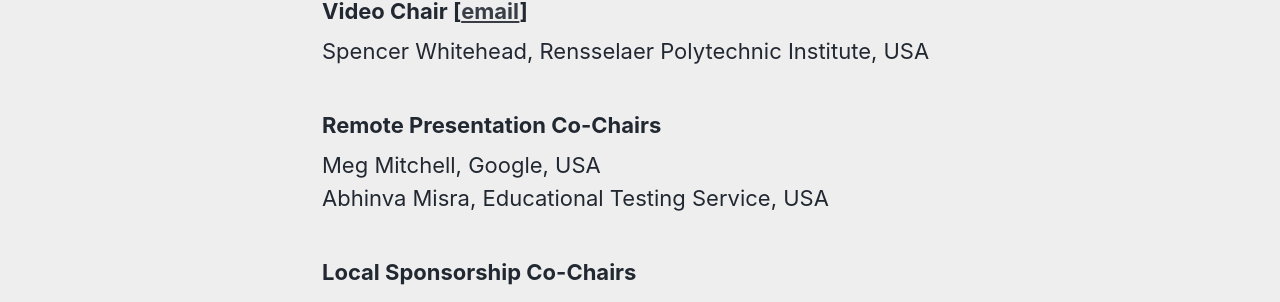
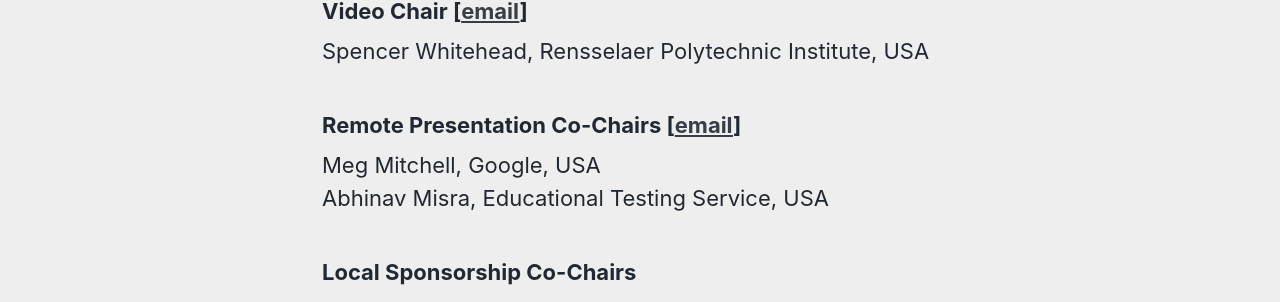
Before and after one commit to naacl-org/naacl-2021-website, a Jekyll site: the page built from _pages/organization.md, in a window 1280 px wide and 900 px high, scrolled down 2021 px. Shown: the part 148-450 px from the top of the window. Built offline with Jekyll 4.4.1, drawn with Linux system fonts in a browser that asks for light colours; nearby versions of some CDN libraries.

Commit message:
Add remote presentation email.

```diff
--- a/_pages/organization.md
+++ b/_pages/organization.md
@@ -61,9 +61,9 @@ Lu Wang, Northeastern University, USA
 <h3>Video Chair [<a href="mailto:srwhitehead31@gmail.com">email</a>]</h3>
 Spencer Whitehead, Rensselaer Polytechnic Institute, USA
 
-<h3>Remote Presentation Co-Chairs</h3>
+<h3>Remote Presentation Co-Chairs [<a href="mailto:naacl-2019-remote-presentation@googlegroups.com">email</a>]</h3>
 Meg Mitchell, Google, USA<br/>
-Abhinva Misra, Educational Testing Service, USA
+Abhinav Misra, Educational Testing Service, USA
 
 <h3>Local Sponsorship Co-Chairs</h3>
 Chris Callison-Burch, University of Pennsylvania, USA<br/>
```
